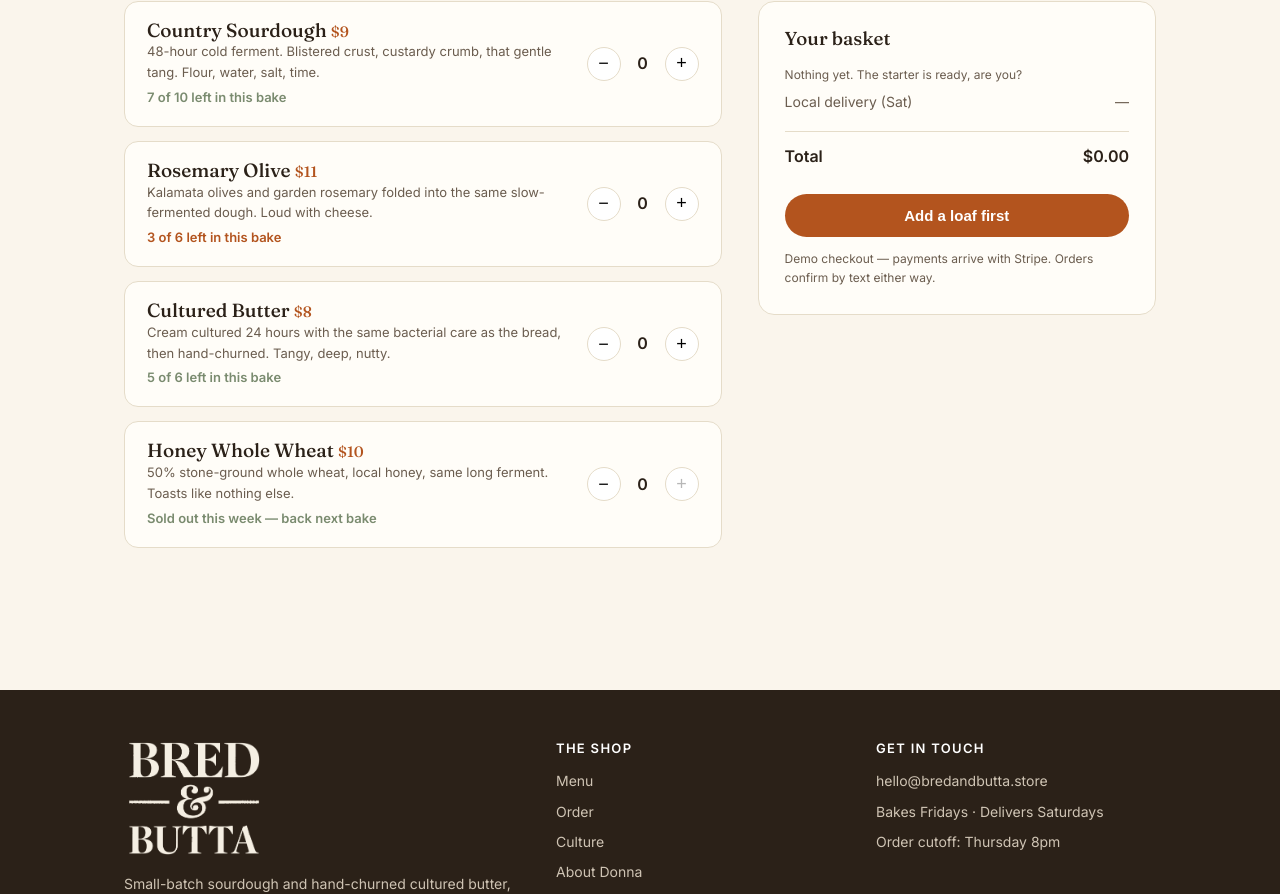
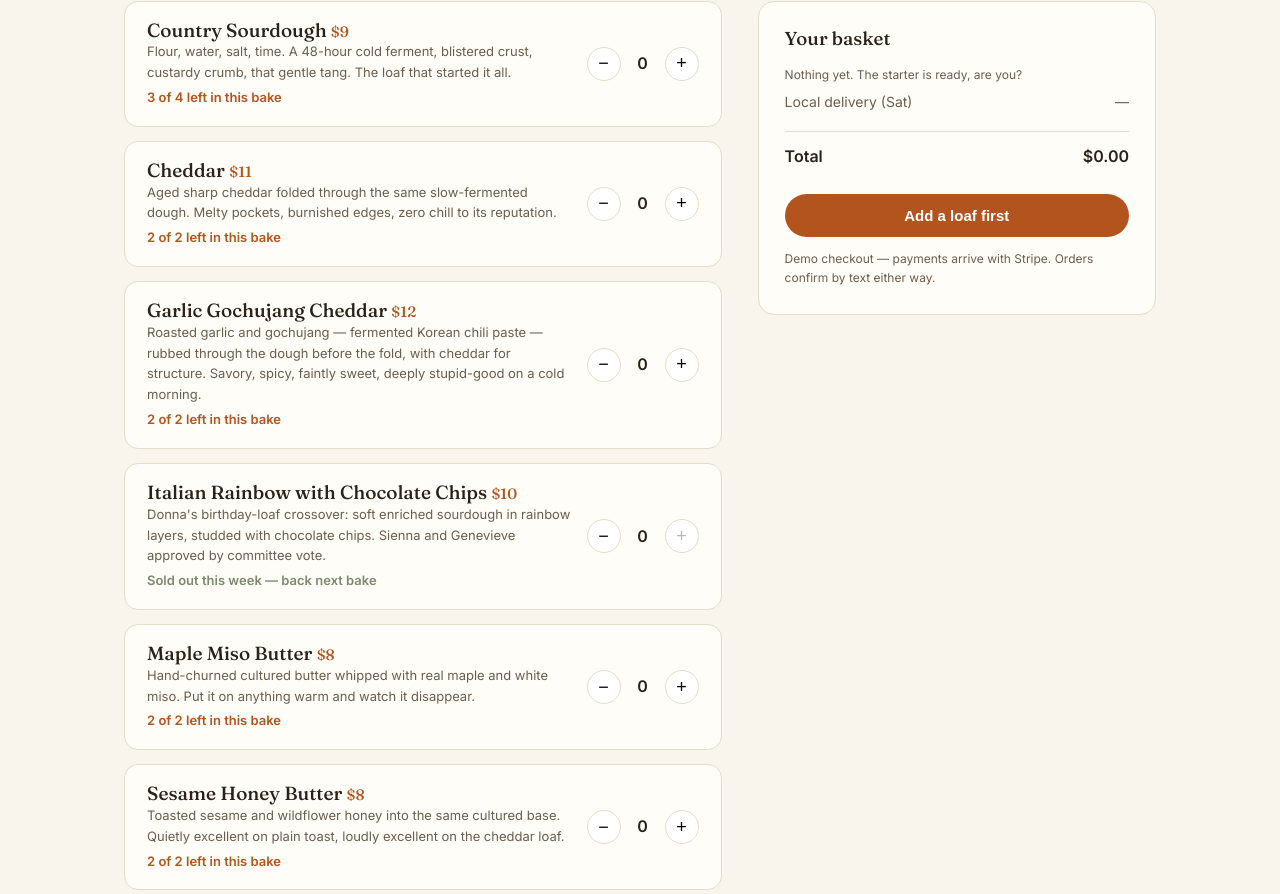
Before and after one commit to terryhuangjr/bredandbutta, a React (Vite) app: page /order in a window 1280 px wide. Shown: the part 290-1184 px from the top of the page. Built offline with nearby package versions, Linux system fonts and the light colour scheme.

Commit message:
content: real menu (gochujang cheddar, rainbow chocolate, 3 butters), Donna bio + Breadie Smalls, cited sourdough science, grouped menu

```diff
--- a/src/content.js
+++ b/src/content.js
@@ -9,74 +9,139 @@ export const WEEK = {
   loavesLeft: 7,
 };
 
+// category: "bread" | "butter" — Menu groups on this.
 export const PRODUCTS = [
   {
-    id: "classic-sourdough",
+    id: "country-sourdough",
+    category: "bread",
     name: "Country Sourdough",
     price: 9,
-    stock: 7,
-    stockTotal: 10,
+    stock: 3,
+    stockTotal: 4,
     tag: "The classic",
-    desc: "48-hour cold ferment. Blistered crust, custardy crumb, that gentle tang. Flour, water, salt, time.",
-    img: "https://images.unsplash.com/photo-1495147466023-ac5c588e2e94?w=900&q=80", // verified: rustic seeded loaf
+    desc: "Flour, water, salt, time. A 48-hour cold ferment, blistered crust, custardy crumb, that gentle tang. The loaf that started it all.",
+    img: "https://images.unsplash.com/photo-1495147466023-ac5c588e2e94?w=900&q=80", // verified: rustic loaf
   },
   {
-    id: "rosemary-olive",
-    name: "Rosemary Olive",
+    id: "cheddar",
+    category: "bread",
+    name: "Cheddar",
     price: 11,
-    stock: 3,
-    stockTotal: 6,
-    tag: "Weekend special",
-    desc: "Kalamata olives and garden rosemary folded into the same slow-fermented dough. Loud with cheese.",
-    img: "https://images.unsplash.com/photo-1509440159596-0249088772ff?w=900&q=80",
+    stock: 2,
+    stockTotal: 2,
+    tag: "Fan favorite",
+    desc: "Aged sharp cheddar folded through the same slow-fermented dough. Melty pockets, burnished edges, zero chill to its reputation.",
+    img: "", // IMG: cheddar loaf — Donna's own photo when shot
   },
   {
-    id: "cultured-butter",
-    name: "Cultured Butter",
-    price: 8,
-    stock: 5,
-    stockTotal: 6,
-    tag: "Small batch",
-    desc: "Cream cultured 24 hours with the same bacterial care as the bread, then hand-churned. Tangy, deep, nutty.",
-    img: "https://images.unsplash.com/photo-1517433670267-08bbd4be890f?w=900&q=80", // SWAP: verified bakery photo, not butter — replace w/ Donna's churn shot
+    id: "garlic-gochujang-cheddar",
+    category: "bread",
+    name: "Garlic Gochujang Cheddar",
+    price: 12,
+    stock: 2,
+    stockTotal: 2,
+    tag: "Donna's signature",
+    desc: "Roasted garlic and gochujang — fermented Korean chili paste — rubbed through the dough before the fold, with cheddar for structure. Savory, spicy, faintly sweet, deeply stupid-good on a cold morning.",
+    img: "", // IMG: gochujang loaf — the red-flecked crumb deserves a real photo
   },
   {
-    id: "honey-whole-wheat",
-    name: "Honey Whole Wheat",
+    id: "rainbow-chocolate",
+    category: "bread",
+    name: "Italian Rainbow with Chocolate Chips",
     price: 10,
     stock: 0,
-    stockTotal: 6,
-    tag: "Back next week",
-    desc: "50% stone-ground whole wheat, local honey, same long ferment. Toasts like nothing else.",
-    img: "https://images.unsplash.com/photo-1495147466023-ac5c588e2e94?w=900&q=80", // SWAP: verified loaf photo, replace w/ real honey-wheat crumb shot
+    stockTotal: 2,
+    tag: "The kids' one",
+    desc: "Donna's birthday-loaf crossover: soft enriched sourdough in rainbow layers, studded with chocolate chips. Sienna and Genevieve approved by committee vote.",
+    img: "", // IMG: rainbow loaf — needs a real slice shot, no stock will do this justice
+  },
+  {
+    id: "maple-miso-butter",
+    category: "butter",
+    name: "Maple Miso Butter",
+    price: 8,
+    stock: 2,
+    stockTotal: 2,
+    tag: "Small batch",
+    desc: "Hand-churned cultured butter whipped with real maple and white miso. Put it on anything warm and watch it disappear.",
+    img: "", // IMG: butter board — SWAP when churn day gets photographed
+  },
+  {
+    id: "sesame-honey-butter",
+    category: "butter",
+    name: "Sesame Honey Butter",
+    price: 8,
+    stock: 2,
+    stockTotal: 2,
+    tag: "Small batch",
+    desc: "Toasted sesame and wildflower honey into the same cultured base. Quietly excellent on plain toast, loudly excellent on the cheddar loaf.",
+    img: "", // IMG: butter board
+  },
+  {
+    id: "brown-sugar-espresso-butter",
+    category: "butter",
+    name: "Brown Sugar Espresso Butter",
+    price: 8,
+    stock: 2,
+    stockTotal: 2,
+    tag: "Small batch",
+    desc: "Espresso from the local roaster and dark brown sugar into cultured butter. Dessert for breakfast. We don't make the rules.",
+    img: "", // IMG: butter board
   },
 ];
 
 export const STEPS = [
   { n: "01", h: "Order by Thursday", p: "Weekly bake, limited loaves. When they're gone, they're gone — that's the freshness guarantee." },
-  { n: "02", h: "Donna bakes Friday", p: "Every loaf is shaped by hand and cold-fermented for up to 48 hours. No shortcuts, no dough conditioners." },
-  { n: "03", h: "Delivered Saturday", p: "Warm-ish, paper-wrapped, at your door. Right now we deliver locally ourselves — friends first." },
+  { n: "02", h: "Donna bakes Friday", p: "Every loaf is mixed, folded, and shaped by hand over three days. Breadie Smalls does the rising." },
+  { n: "03", h: "Delivered Saturday", p: "Warm-ish, paper-wrapped, at your door. Right now that's Terry's car and a cooler — friends first." },
 ];
 
 export const FACTS = [
-  { h: "Actually digestible", p: "Long fermentation pre-digests much of the gluten and the tricky fructans in wheat. This is why people who 'can't do bread' often can do this." },
-  { h: "No fake bread", p: "Three ingredients. No yeast packets, no sugar, no dough conditioners, no 'enriched flour' mystery. A 48-hour ferment does what additives do in 4 hours." },
-  { h: "Better nutrition", p: "The ferment raises mineral availability and lowers the bread's glycemic response versus same-flour quick breads. Slow food isn't a vibe, it's chemistry." },
+  {
+    h: "Easier to digest",
+    p: "Hours of fermentation begin breaking down gluten and the fructans (a FODMAP) that leave many people bloated after supermarket bread. In one trial, people with irritable bowel syndrome reported less discomfort on low-FODMAP sourdough. Not gluten-free — but for many, genuinely easier.",
+  },
+  {
+    h: "Gentler on blood sugar",
+    p: "In a controlled study, sourdough white bread came in at a glycemic index of about 54 versus 72 for yeast bread. A 2023 review of 25 clinical trials found lower glucose responses after sourdough in most studies. The lactic acid is doing real work, not vibes.",
+  },
+  {
+    h: "Your body keeps more of it",
+    p: "Phytic acid in flour binds up iron, zinc, and magnesium so you absorb less. Sourdough fermentation cut phytate 62% in one study — versus 38% for yeast — and test animals absorbed more iron, zinc, and magnesium from the sourdough bread.",
+  },
+  {
+    h: "Nothing you can't pronounce",
+    p: "Flour, water, salt, time. No yeast packets, no sugar, no dough conditioners, no ascorbic acid, no 'enzymes.' A 48-hour ferment does in days what additives fake in hours.",
+  },
+  {
+    h: "Flavor you can't buy",
+    p: "The same fermentation that helps digestion builds hundreds of flavor compounds. That tang, those blisters, that crust that sings as it cools — it's lactic acid and time. Industrial baking rents this flavor from a conditioner factory.",
+  },
+  {
+    h: "It stays fresh longer",
+    p: "The acids that make sourdough tangy also resist staling and mold. That's why real sourdough keeps days on a counter while 'wheat' bread turns to cotton — or needs a shelf of preservatives to pretend otherwise.",
+  },
 ];
 
+// Honest-science footnote for the Culture page.
+export const SCIENCE_NOTE =
+  "Sources, in plain words: a 2010 Journal of Cereal Science trial (lower glucose and insulin responses to sourdough wholemeal); a British Journal of Nutrition study (sourdough GI ≈ 54 vs ≈ 72 for yeast white bread); a Journal of Agricultural and Food Chemistry study (−62% phytate with sourdough vs −38% with yeast, better magnesium solubility); and a 2023 Frontiers in Nutrition systematic review of 25 clinical trials. The honest caveat from that review: results vary with flour, strain, and method — sourdough is promising and traditional, not medicine. If wheat bothers you, talk to your doctor. What no study disputes: three days of fermentation beats three hours of additives.";
+
 export const TIMELINE = [
-  { t: "Day 1, morning", p: "Levain built from the starter — a culture of wild yeast and lactic bacteria Donna has kept alive and fed for years." },
+  { t: "Day 1, morning", p: "Levain built from Breadie Smalls — Donna's starter, a living culture of wild yeast and lactic acid bacteria, fed flour and water like a very patient pet." },
   { t: "Day 1, evening", p: "Autolyse: flour and water rest together so gluten forms gently. Then salt in, and a series of slow folds through the night." },
-  { t: "Day 2, all day", p: "Bulk fermentation in a warm room. The culture does the rising and the flavor-building. This is the part nobody can rush." },
+  { t: "Day 2, all day", p: "Bulk fermentation in a warm room. Breadie Smalls does the rising and the flavor-building. This is the part nobody can rush." },
   { t: "Day 2, night", p: "Shaped by hand into baskets, then cold retard in the fridge overnight — the slow, cold ferment that builds the tang and the blisters." },
   { t: "Day 3, bake day", p: "Into a screaming-hot oven with steam. Out comes a loaf that sings as it cools. Delivered the same day." },
 ];
 
 export const FAQ = [
-  { q: "How does delivery work?", a: "We bake Friday and deliver locally on Saturday. Right now that's Donna and Terry on foot and by car, friends-first pricing: delivery is free nearby, small flat fee further out. Order by Thursday night." },
+  { q: "Who is Breadie Smalls?", a: "Donna's sourdough starter — a jar of flour and water alive with wild yeast and lactic acid bacteria. It's fed regularly, lives on the counter, and every loaf she bakes is partly made of it. Yes, it has a name. Yes, it's family." },
+  { q: "How does delivery work?", a: "We bake Friday and deliver locally on Saturday. Right now that's Donna and Terry, by car, friends-first pricing: delivery is free nearby, small flat fee further out. Order by Thursday night." },
   { q: "How do I keep sourdough fresh?", a: "Never the fridge. Keep it cut-side-down on a board or in a linen bag for 3-4 days, then slice and freeze in a bag — toast straight from frozen and it's indistinguishable. Real sourdough stales slower than commercial bread because of the acids." },
-  { q: "Why does it sell out so fast?", a: "It's a home oven and a human being. 8-10 loaves a week is one baker's honest limit, and every loaf is shaped by hand. Scarcity isn't marketing; it's geometry." },
-  { q: "Is your bread gluten-free?", a: "No — it's wheat. But the 36-48 hour ferment breaks down a good deal of the gluten and the FODMAPs people actually react to. Many folks who avoid supermarket bread find they're fine with this. Still: not safe for celiac, and we bake in a kitchen that handles wheat." },
+  { q: "Why does it sell out so fast?", a: "It's a home oven and a human being with two kids and a full life. 8-10 loaves a week is one baker's honest limit, and every loaf is shaped by hand. Scarcity isn't marketing; it's geometry." },
+  { q: "Is your bread gluten-free?", a: "No — it's wheat. But the 36-48 hour ferment breaks down a good deal of the gluten and the FODMAPs people actually react to, and studies back that up. Many folks who avoid supermarket bread find they're fine with this. Still: not safe for celiac, and we bake in a kitchen that handles wheat." },
+  { q: "What's in the butters?", a: "Cream, cultured for 24 hours like the bread gets fermented, then churned by hand. From there it's the flavor team: maple + miso, sesame + honey, or brown sugar + espresso. No gums, no 'natural flavors.'" },
   { q: "Can I get a loaf every week without remembering to order?", a: "That's the Bread Club — coming soon. One weekly payment, one loaf (plus butter option) every Saturday until you pause it." },
-  { q: "What about custom or party orders?", a: "Yes. Baguettes for dinners, loaf gifts, holiday bakes — message us two weeks ahead and Donna will tell you honestly what's possible." },
+  { q: "Can I request a flavor?", a: "The menu rotates as Donna tests new bakes, and requests move it. Gochujang was a request. Ask in your order note — worst case she says 'not this week.'" },
 ];
--- a/src/index.css
+++ b/src/index.css
@@ -109,7 +109,22 @@ p.sub { color: var(--ink-soft); max-width: 58ch; }
 .product p { font-size: 14px; color: var(--ink-soft); margin-top: 8px; }
 .tag { display: inline-block; font-size: 11px; font-weight: 600; background: var(--butter-soft); color: var(--crust-deep); padding: 3px 10px; border-radius: 999px; margin-top: 12px; }
 
+.menu-group { margin-top: 44px; }
+.group-title { font-family: 'Fraunces', serif; font-size: 15px; letter-spacing: .12em; text-transform: uppercase; color: var(--ink-soft); border-bottom: 1px solid var(--line); padding-bottom: 10px; margin-bottom: 22px; }
+.product-ph {
+  height: 220px; width: 100%; display: flex; align-items: center; justify-content: center;
+  background: repeating-linear-gradient(-45deg, #F1E8D8 0 14px, #EDE2CE 14px 28px);
+  color: var(--crust); font-family: 'Fraunces', serif; font-size: 19px; font-style: italic;
+  text-align: center; padding: 20px;
+}
+.product.sold-out { opacity: .62; }
+
 /* ---------- craft / education ---------- */
+.science-note {
+  font-size: 13px; color: var(--ink-soft); line-height: 1.7;
+  border-left: 3px solid var(--butter); padding: 4px 0 4px 18px; margin: 28px 0 0;
+}
+
 .craft-hero { border-radius: 18px; overflow: hidden; margin: 24px 0 36px; }
 .craft-hero img { width: 100%; height: 320px; object-fit: cover; }
 .fact-row { display: grid; grid-template-columns: repeat(3, 1fr); gap: 24px; }
--- a/src/pages/About.jsx
+++ b/src/pages/About.jsx
@@ -1,8 +1,7 @@
 import { Link } from 'react-router-dom'
 
-// PLACEHOLDER photo + story — swap with Donna's real photo and her real words
-// the week she bakes her first test batch.
-const BAKER_IMG = "https://images.unsplash.com/photo-1517433670267-08bbd4be890f?w=900&q=80" // SWAP: Donna's real portrait here
+// SWAP: Donna's real portrait — the kitchen, the starter jar somewhere in frame.
+const BAKER_IMG = "https://images.unsplash.com/photo-1517433670267-08bbd4be890f?w=900&q=80"
 
 export default function About() {
   return (
@@ -15,26 +14,33 @@ export default function About() {
           <img src={BAKER_IMG} alt="Donna, baker" />
           <div>
             <p>
-              <em>[Placeholder bio — replace with Donna's real story.]</em> It started
-              the way these things start: a jar of flour and water on the counter, a
-              stubborn refusal to buy another loaf of shelf-stable supermarket bread, and
-              a starter she named and fed twice a day like a third pet.
+              Donna is thirty-four, a mother of two girls — Sienna and Genevieve — a wife,
+              and the kind of cook who tastes everything twice. Food was always the love.
+              Bread became the obsession.
             </p>
             <p>
-              The first dozen loaves were lopsided. Then they weren't. The difference
-              wasn't a recipe — sourdough recipes are lies anyway, because the dough
-              tells you what it needs. The difference was patience, a kitchen scale, and
-              the stubbornness of someone who decided that if bread takes three days, it
-              gets three days.
+              It started with a jar of flour and water on the counter. Sourdough won her
+              over for the reasons that still keep her at the bench: three honest
+              ingredients, a process that can't be rushed, and bread your body actually
+              thanks you for. The fermentation is the point — but the therapy is too.
+              Folding dough at 10pm after two kids are finally asleep quiets a brain that
+              never stops.
+            </p>
+            <p>
+              The starter has a name: <strong>Breadie Smalls</strong>. She feeds it, it
+              rises, and every loaf and every churn of butter carries a living piece of it.
+              Growing beautiful bread from a jar nobody would look at twice — Donna finds
+              that genuinely incredible, even now.
             </p>
             <div className="pullquote">
-              "I'm not selling bread. I'm selling the Saturday morning someone else gets
-              to have because I did the three days."
+              "Simple ingredients. Slow time. Something alive doing the work. I just want
+              to share what comes out of my oven."
             </div>
             <p>
-              Bred &amp; Butta is a home kitchen, one oven, and a batch size that stays
-              honest. The butter churns the same philosophy: cream, time, culture, salt.
-              Friends first, neighbors second, everyone else when the oven scales.
+              Bred &amp; Butta is one home kitchen, one oven, and a batch size that stays
+              honest — 8 to 10 loaves a week while the kids are small and the standards
+              are high. The butters churn the same philosophy: cream, culture, time, and
+              whatever flavor the week calls for. Friends first, neighbors second.
             </p>
             <p>
               <Link to="/order" className="btn btn-primary">Taste what she means</Link>
--- a/src/pages/Culture.jsx
+++ b/src/pages/Culture.jsx
@@ -1,5 +1,5 @@
 import { Link } from 'react-router-dom'
-import { FACTS, TIMELINE, FAQ } from '../content'
+import { FACTS, TIMELINE, FAQ, SCIENCE_NOTE } from '../content'
 
 const HERO = "https://images.unsplash.com/photo-1509440159596-0249088772ff?w=1400&q=80" // verified
 
@@ -30,6 +30,8 @@ export default function Culture() {
           ))}
         </div>
 
+        <p className="science-note">{SCIENCE_NOTE}</p>
+
         <div className="kicker" style={{ marginTop: 56 }}>The three-day build</div>
         <h2 className="title">What actually happens to a loaf</h2>
         <div className="timeline">
--- a/src/pages/Home.jsx
+++ b/src/pages/Home.jsx
@@ -56,7 +56,7 @@ export default function Home() {
         <div className="kicker">This week's board</div>
         <h2 className="title">What's in the oven</h2>
         <div className="grid-2">
-          {PRODUCTS.slice(0, 2).map(p => (
+          {PRODUCTS.filter(p => p.img).slice(0, 2).map(p => (
             <div className="product" key={p.id}>
               <img src={p.img} alt={p.name} />
               <div className="body">
@@ -74,7 +74,7 @@ export default function Home() {
         <div className="kicker">Why it matters</div>
         <h2 className="title">Real fermentation isn't a trend</h2>
         <div className="fact-row">
-          {FACTS.map(f => (
+          {FACTS.slice(0, 3).map(f => (
             <div className="fact" key={f.h}>
               <h3>{f.h}</h3>
               <p>{f.p}</p>
--- a/src/pages/Menu.jsx
+++ b/src/pages/Menu.jsx
@@ -1,28 +1,49 @@
 import { Link } from 'react-router-dom'
 import { PRODUCTS } from '../content'
 
+function ProductCard({ p }) {
+  return (
+    <div className={"product" + (p.stock === 0 ? " sold-out" : "")}>
+      {p.img
+        ? <img src={p.img} alt={p.name} />
+        : <div className="product-ph"><span>{p.name}</span></div>}
+      <div className="body">
+        <h3>{p.name} <span className="price">${p.price}</span></h3>
+        <p>{p.desc}</p>
+        <span className="tag">{p.stock > 0 ? `${p.stock} in this week's bake` : p.tag}</span>
+      </div>
+    </div>
+  )
+}
+
 export default function Menu() {
+  const breads = PRODUCTS.filter(p => p.category === "bread")
+  const butters = PRODUCTS.filter(p => p.category === "butter")
   return (
     <div className="container">
       <section className="block">
         <div className="kicker">The menu</div>
         <h2 className="title">Everything Donna makes</h2>
         <p className="sub">
-          The lineup rotates with the season and the starter's mood. If something says
-          "back next week," that's honest — ask and we'll squeeze you in where the oven allows.
+          The lineup rotates with the season, the starter's mood, and whatever Sienna and
+          Genevieve beg for at dinner. If something says &ldquo;back next bake,&rdquo;
+          that's honest — ask and we'll squeeze you in where the oven allows.
         </p>
-        <div className="grid-2">
-          {PRODUCTS.map(p => (
-            <div className="product" key={p.id}>
-              <img src={p.img} alt={p.name} />
-              <div className="body">
-                <h3>{p.name} <span className="price">${p.price}</span></h3>
-                <p>{p.desc}</p>
-                <span className="tag">{p.stock > 0 ? `${p.stock} in this week's bake` : p.tag}</span>
-              </div>
-            </div>
-          ))}
+
+        <div className="menu-group">
+          <h3 className="group-title">Bread</h3>
+          <div className="grid-2">
+            {breads.map(p => <ProductCard p={p} key={p.id} />)}
+          </div>
         </div>
+
+        <div className="menu-group">
+          <h3 className="group-title">Cultured butters</h3>
+          <div className="grid-2">
+            {butters.map(p => <ProductCard p={p} key={p.id} />)}
+          </div>
+        </div>
+
         <p style={{ marginTop: 32 }}><Link to="/order" className="btn btn-primary">Order this week</Link></p>
       </section>
     </div>
```
